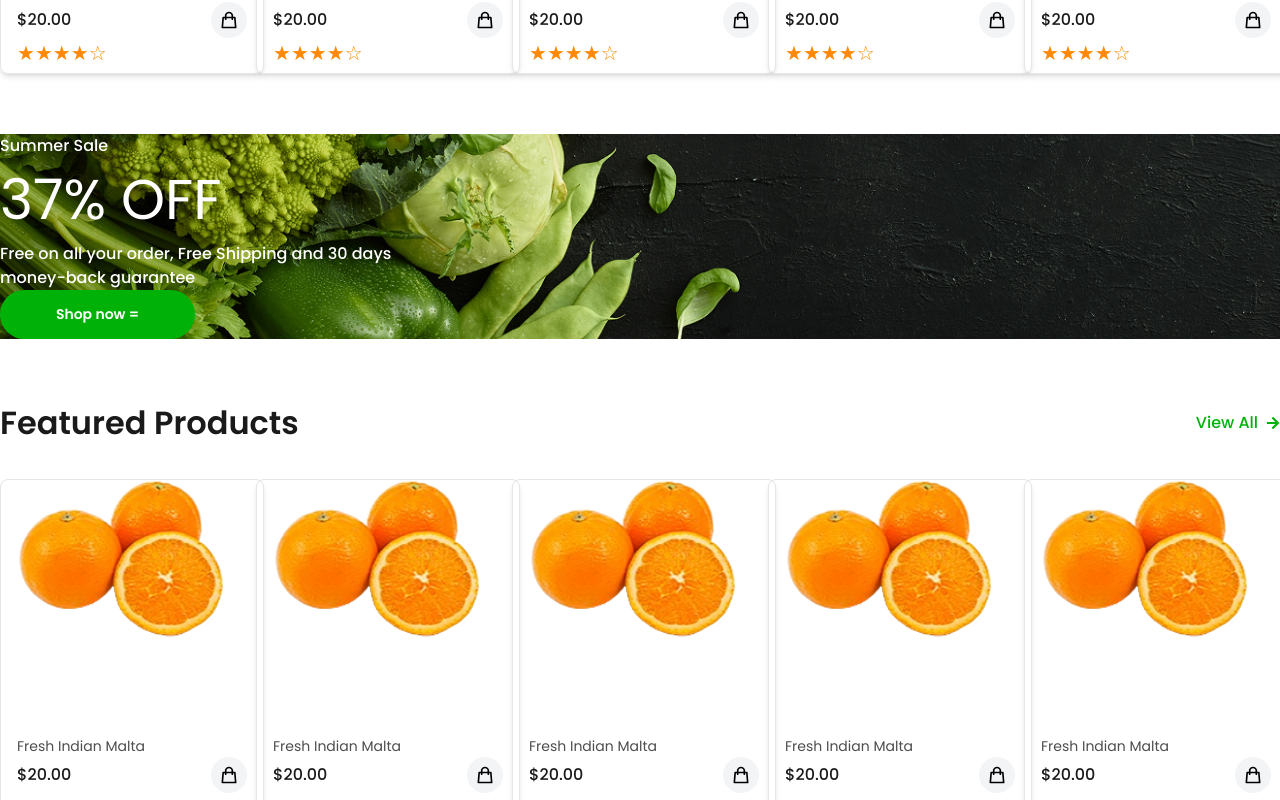
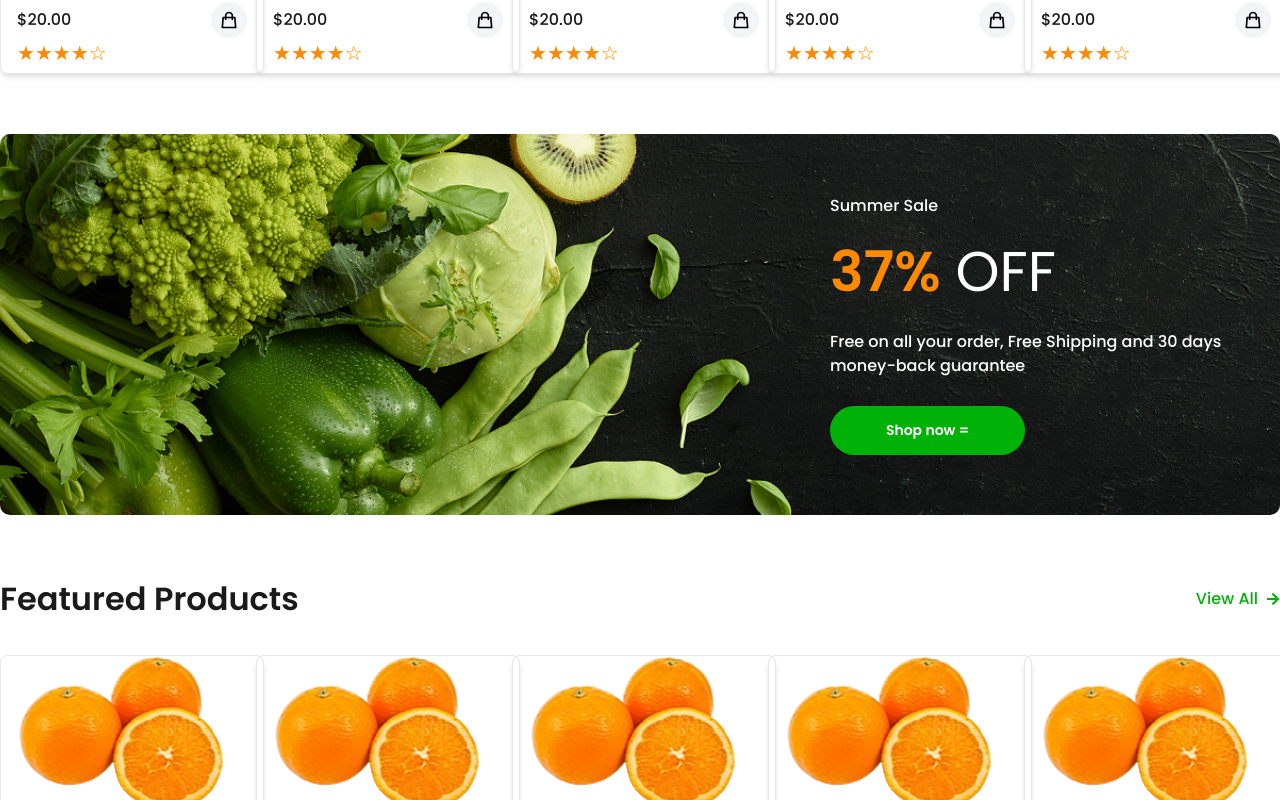
Before and after one commit to remenisite/E-commarce-Ecobazar, a Next.js app in the folder client/: page / in a window 1280 px wide. Shown: the part 2660-3460 px from the top of the page. Built offline with nearby package versions, Linux system fonts and the light colour scheme.

Commit message:
update code.

```diff
--- a/client/app/components/home/SummerSaleBanner.jsx
+++ b/client/app/components/home/SummerSaleBanner.jsx
@@ -5,19 +5,17 @@ import Button from '../ui/Button';
 
 const SummerSaleBanner = () => {
   return (
-    <section id='summer'>
-        <div className="container">
+        <div id='summer' className="container rounded-[10px] py-[60px] pl-[830px] ">
 
             <h4 className='text-[16px] font-medium font-main text-white'>Summer Sale</h4>
-            <h2 className='text-[56px] font-normal font-main text-white'>37% OFF</h2>
-            <h5 className='text-[16px] font-medium font-main text-white'>Free on all your order, Free Shipping and  30 days <br /> money-back guarantee</h5>
+            <h2 className='text-[56px] font-normal font-main mt-[12px] mb-[16px] text-white'><span className='font-semibold text-[#FF8A00]'>37%</span>  OFF</h2>
+            <h5 className='text-[16px] font-medium font-main mb-[28px] text-white'>Free on all your order, Free Shipping and  30 days <br /> money-back guarantee</h5>
 <div className='w-[195px]'>
 
             <Button >Shop now =</Button>
 </div>
 
         </div>
-    </section>
   )
 }
 
--- a/client/app/layout.js
+++ b/client/app/layout.js
@@ -3,6 +3,7 @@ import "./globals.css";
 import Header from "./components/layout/Header";
 import Navbar from "./components/layout/Navbar";
 import Footer from "./components/layout/Footer";
+import NewsletterSection from "./components/utils/NewsletterSection";
 
 
 const geistSans = Geist({
@@ -29,6 +30,7 @@ export default function RootLayout({ children }) {
         <Header />
         <Navbar />
         {children}
+        <NewsletterSection />
         <Footer />
       </body>
     </html>
--- a/client/app/page.js
+++ b/client/app/page.js
@@ -11,6 +11,7 @@ import VectorIcon from "./components/home/VectorIcon";
 import Instragram from "./components/home/Instragram";
 import Banner from "./components/home/Banner";
 import SummerSaleBanner from "./components/home/SummerSaleBanner";
+import NewsletterSection from "./components/utils/NewsletterSection";
 
 
 const Home = () => {
```
